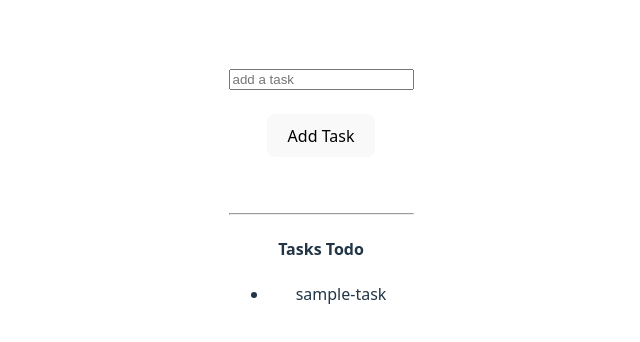
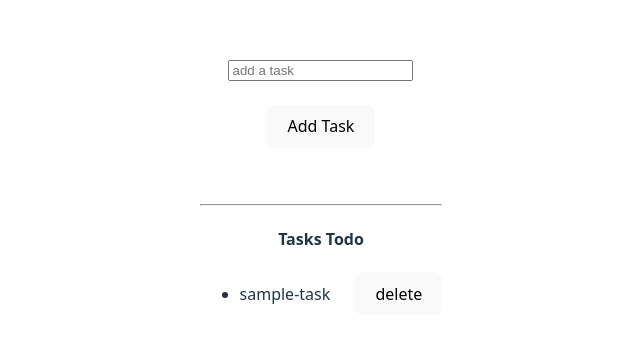
Before and after one commit to TejasJoshi1912/react-todo-list, a React (Vite) app: page / in a window 1280 px wide. Shown: the part 206-548 px from the top of the page, without its empty margins (319-959 px from the left). Built offline with nearby package versions, Linux system fonts and the light colour scheme.

Commit message:
added delete functionality using filter method

```diff
--- a/src/ToDo.jsx
+++ b/src/ToDo.jsx
@@ -5,11 +5,20 @@ export default function ToDo(){
     let[newTodo,setnewTodo] = useState("");
 
     let addNewTask = () => {
-        seTodos([...todos,{task:newTodo,id:uuidv4()}]);
+        seTodos((prevTodos)=>{
+            return [...todos,{task:newTodo,id:uuidv4()}];
+        });
         setnewTodo ("")
     }
     let updateTodoValue = (event) =>{
         setnewTodo(event.target.value);
+    }
+    let deleteTodo =  (id) =>{
+
+       seTodos((prevTodos)=>todos.filter((prevTodos)=>prevTodos.id!=id)
+) ;
+
+
     }
     return(
         <div>
@@ -22,7 +31,11 @@ export default function ToDo(){
         <h4>Tasks Todo</h4>
         <ul>
             {todos.map((todo) =>(
-                <li key={todo.id}>{todo.task}</li>
+                <li key={todo.id}>
+                    <span>{todo.task}</span>
+                    &nbsp;&nbsp;&nbsp;&nbsp;&nbsp;&nbsp;
+                    <button onClick={()=>deleteTodo(todo.id)}>delete</button>
+                    </li>
             )
         )}
         </ul>
```
